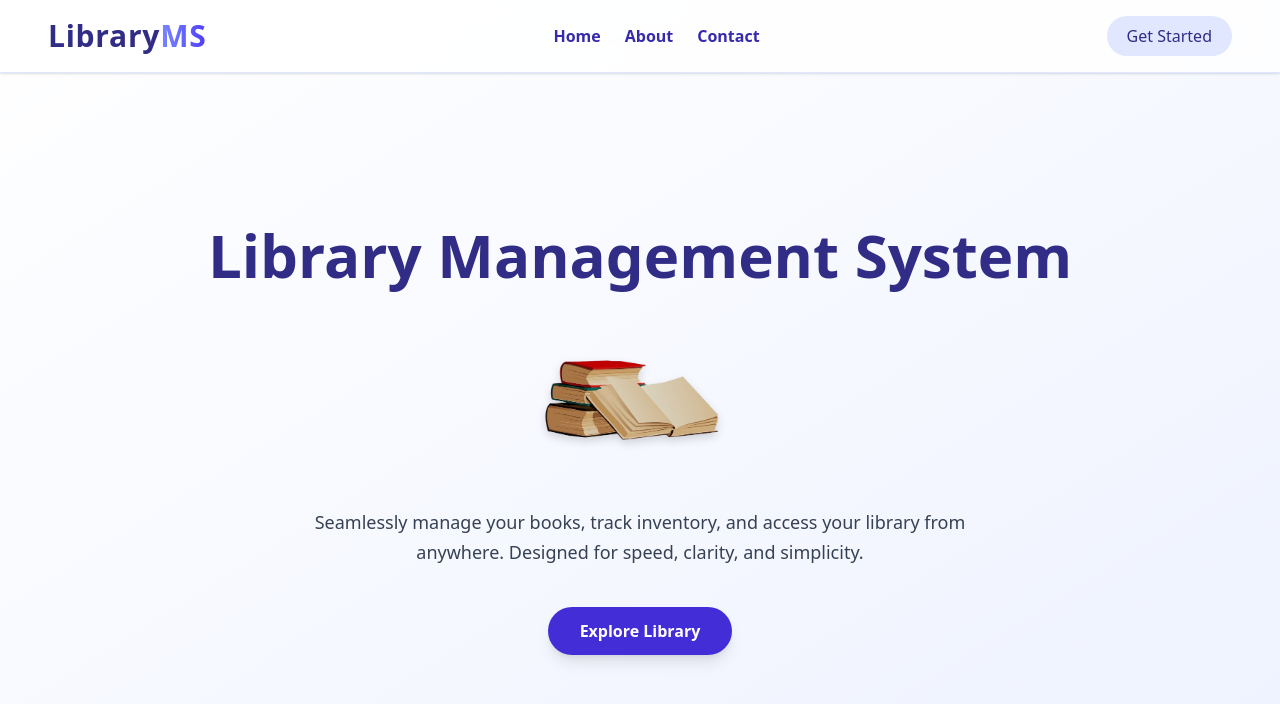
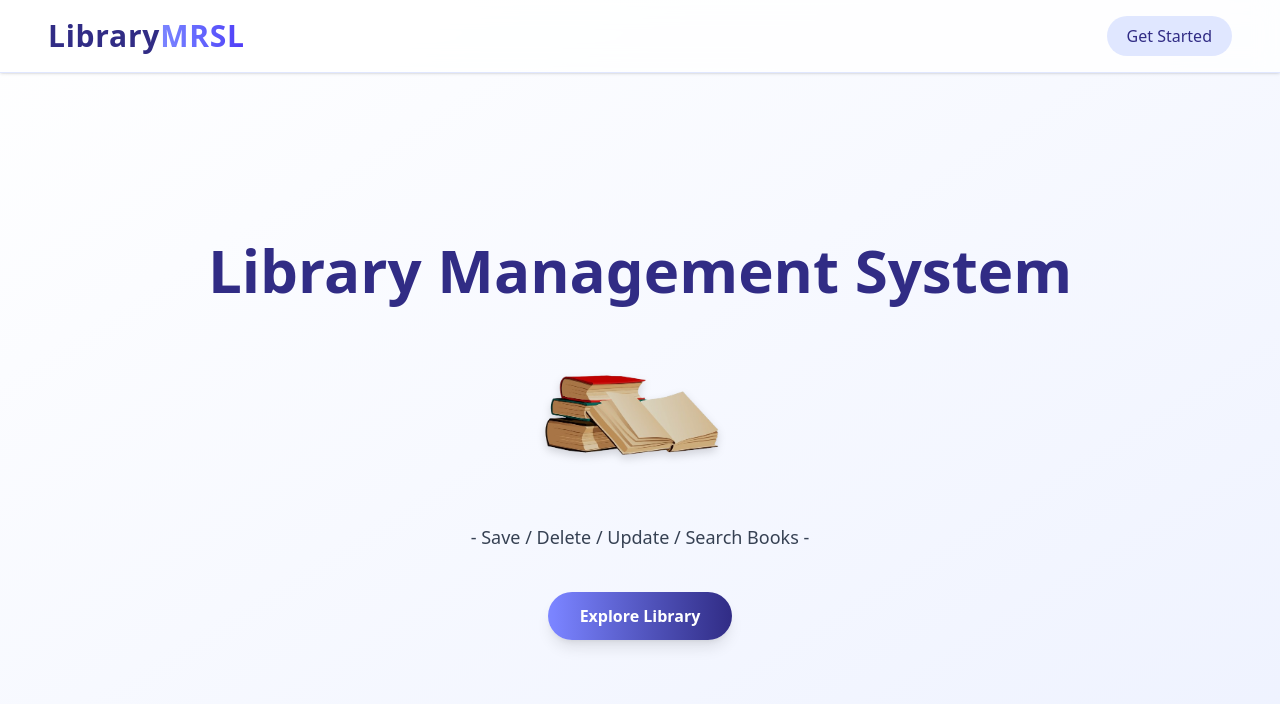
Before and after one commit to lakshan2001sachintha/library-system-frontend, a React (Vite) app in the folder LibraryFrontend/: page / in a window 1280 px wide. Shown: the top 704 px of the page. Built offline with nearby package versions, Linux system fonts and the light colour scheme.

Commit message:
update the style part in intro page

```diff
--- a/LibraryFrontend/src/pages/Intro.tsx
+++ b/LibraryFrontend/src/pages/Intro.tsx
@@ -5,28 +5,28 @@ export default function Intro() {
   const navigate = useNavigate();
 
   return (
-    <div className="min-h-screen bg-gradient-to-br from-white to-indigo-50 flex flex-col">
+    <div className="min-h-screen bg-linear-to-br from-white to-indigo-50 flex flex-col">
 
       {/* Navbar */}
       <nav className="sticky top-0 z-50 bg-white/80 backdrop-blur-md border-b border-indigo-100 px-6 sm:px-12 py-4 flex justify-between items-center shadow-sm">
+
         <h1 className="text-2xl sm:text-3xl font-bold tracking-wide text-indigo-900">
-          Library<span className="bg-gradient-to-r from-indigo-400 to-indigo-600 bg-clip-text text-transparent">MS</span>
+          Library<span className="bg-linear-to-r from-indigo-400 to-indigo-600 bg-clip-text text-transparent">MRSL</span>
         </h1>
-        <div className="hidden sm:flex space-x-6 font-semibold text-indigo-800">
-          <button className="hover:text-indigo-500 transition duration-150">Home</button>
-          <button className="hover:text-indigo-500 transition duration-150">About</button>
-          <button className="hover:text-indigo-500 transition duration-150">Contact</button>
-        </div>
+
         <button
           onClick={() => navigate('/home')}
           className="bg-indigo-100 hover:bg-indigo-200 text-indigo-900 px-5 py-2 rounded-full font-medium transition duration-200"
         >
           Get Started
         </button>
+
       </nav>
 
+
       {/* Main Content */}
-      <main className="flex flex-col items-center justify-center flex-grow px-6 py-12 text-center space-y-10">
+      <main className="flex flex-col items-center justify-center grow px-6 py-12 text-center space-y-10">
+
         <h2 className="text-4xl sm:text-6xl font-extrabold text-indigo-900 leading-tight">
           Library Management System
         </h2>
@@ -38,13 +38,12 @@ export default function Intro() {
         />
 
         <p className="text-gray-700 text-base sm:text-lg max-w-2xl leading-relaxed">
-          Seamlessly manage your books, track inventory, and access your library from anywhere.
-          Designed for speed, clarity, and simplicity.
+          - Save / Delete / Update / Search Books -
         </p>
 
         <button
           onClick={() => navigate('/home')}
-          className="bg-indigo-700 hover:bg-indigo-600 text-white font-semibold px-8 py-3 rounded-full transition duration-200 shadow-lg hover:shadow-xl"
+          className="bg-linear-to-r from-indigo-400 to-indigo-900 text-white font-semibold px-8 py-3 rounded-full transition duration-200 hover:scale-95 shadow-lg transform"
         >
           Explore Library
         </button>
```
